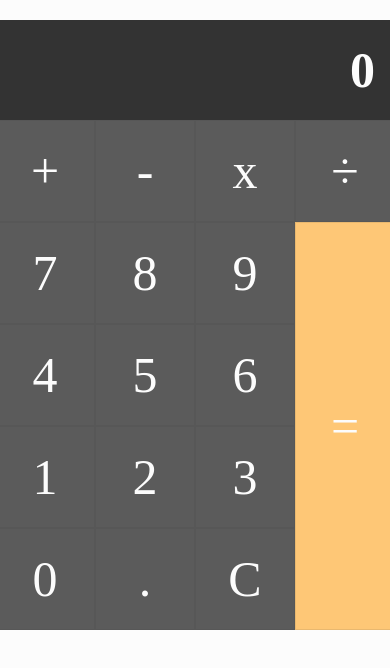
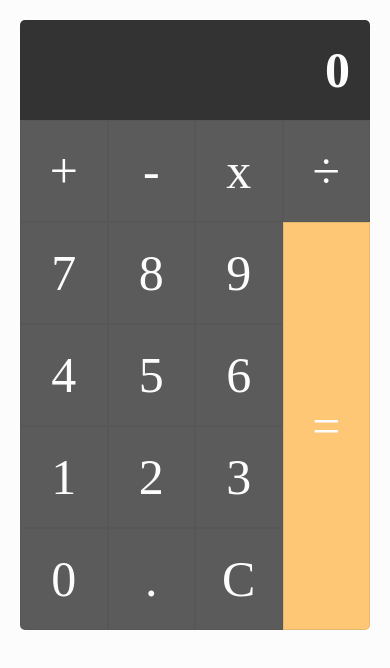
Before and after one commit to davislamenha/calculadora, a plain HTML site: page index.html in a window 390 px wide. Drawn offline with Linux system fonts and the light colour scheme.

Commit message:
responsivo concluido

```diff
--- a/css/calculadora.css
+++ b/css/calculadora.css
@@ -1,12 +1,11 @@
 .calc-container {
   display: flex;
   justify-content: center;
-  margin-top: 20px;
+  margin: 20px;
 }
 .calc {
   display: grid;
-
-  grid-template-columns: repeat(4, minmax(100px, 150px));
+  grid-template-columns: repeat(4, minmax(75px, 150px));
 }
 .calc button:nth-child(16) {
   border-radius: 0 0 0 5px;
```
